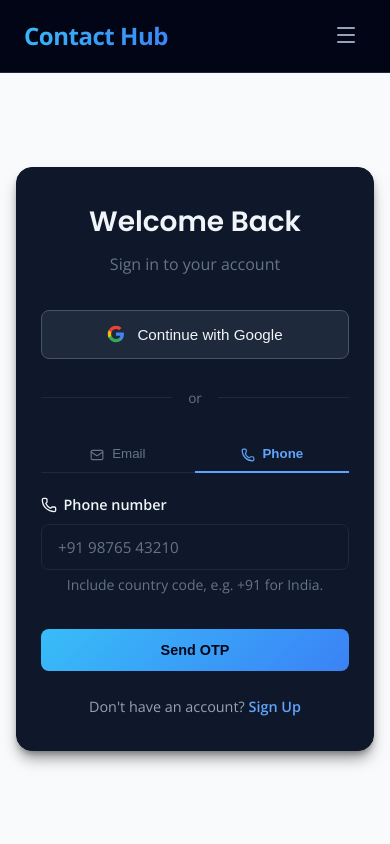
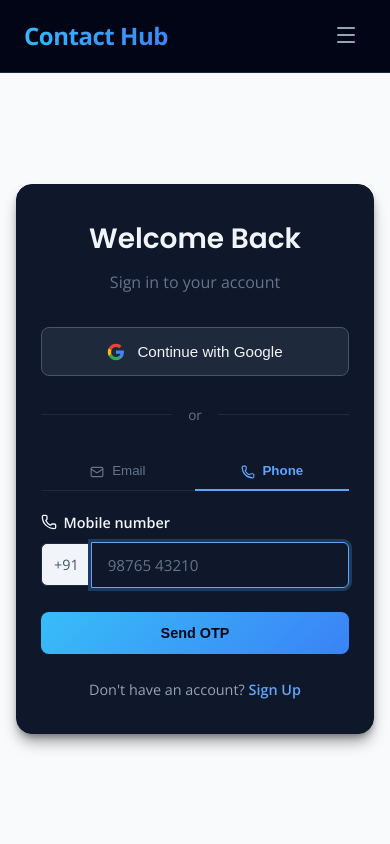
Before and after one commit to parassjain/professionals_frontend, a React (Vite) app: page /login in a window 390 px wide. Both pictures are taken after a click on the button "Phone". Shown: the top 844 px of the page. Built offline with nearby package versions, Linux system fonts and the light colour scheme; no server answers.

Commit message:
refactor(PhoneVerifyModal, Login): enhance phone number input with country code and validation

```diff
--- a/src/components/PhoneVerifyModal.jsx
+++ b/src/components/PhoneVerifyModal.jsx
@@ -81,18 +81,21 @@ export default function PhoneVerifyModal({ onClose, onVerified }) {
           <form onSubmit={handleSendOTP}>
             <div className="form-group">
               <label className="form-label">Phone number (with country code)</label>
+              <div style={{ display: 'flex', alignItems: 'center', gap: 0 }}>
+                <span style={{ padding: '0.55rem 0.75rem', background: 'var(--gray-100)', border: '1px solid var(--border)', borderRight: 'none', borderRadius: '6px 0 0 6px', color: 'var(--gray-600)', fontSize: '0.9rem', whiteSpace: 'nowrap' }}>+91</span>
                 <input
                   className="form-input"
+                  style={{ borderRadius: '0 6px 6px 0' }}
                   type="tel"
+                  inputMode="numeric"
+                  maxLength={10}
                   value={phone}
-                onChange={(e) => setPhone(e.target.value)}
-                placeholder="+91 98765 43210"
+                  onChange={(e) => setPhone(e.target.value.replace(/\D/g, '').slice(0, 10))}
+                  placeholder="98765 43210"
                   disabled={loading}
                   autoFocus
                 />
-              <p className="text-muted text-sm" style={{ marginTop: 4 }}>
-                Include the country code, e.g. +91 for India.
-              </p>
+              </div>
             </div>
             <div id="recaptcha-container" />
             <button className="btn btn-primary btn-full" type="submit" disabled={loading}>
@@ -102,7 +105,7 @@ export default function PhoneVerifyModal({ onClose, onVerified }) {
         ) : (
           <form onSubmit={handleVerifyOTP}>
             <p className="text-muted" style={{ marginBottom: '1rem', fontSize: '0.9rem' }}>
-              OTP sent to <strong>{phone}</strong>.{' '}
+              OTP sent to <strong>+91 {phone}</strong>.{' '}
               <button type="button" className="btn-link" onClick={() => { setStep('phone'); setOtp(''); setError(''); }}>
                 Change number
               </button>
--- a/src/pages/Login.jsx
+++ b/src/pages/Login.jsx
@@ -65,12 +65,13 @@ export default function Login() {
   const handleSendPhoneOTP = async (e) => {
     e.preventDefault();
     setError('');
+    if (!/^\d{10}$/.test(phoneNum.trim())) { setError('Enter a valid 10-digit mobile number.'); setLoading(false); return; }
     setLoading(true);
     try {
       if (!recaptchaRef.current) {
         recaptchaRef.current = new RecaptchaVerifier(firebaseAuth, 'login-recaptcha-container', { size: 'invisible' });
       }
-      const result = await signInWithPhoneNumber(firebaseAuth, phoneNum.trim(), recaptchaRef.current);
+      const result = await signInWithPhoneNumber(firebaseAuth, `+91${phoneNum.trim()}`, recaptchaRef.current);
       confirmationRef.current = result;
       setPhoneStep('otp');
     } catch (err) {
@@ -199,9 +200,23 @@ export default function Login() {
             {phoneStep === 'phone' ? (
               <form onSubmit={handleSendPhoneOTP}>
                 <div className="form-group">
-                  <label><Phone size={16} /> Phone number</label>
-                  <input type="tel" value={phoneNum} onChange={(e) => setPhoneNum(e.target.value)} required placeholder="+91 98765 43210" disabled={loading} autoFocus />
-                  <p className="text-muted text-sm" style={{ marginTop: 4 }}>Include country code, e.g. +91 for India.</p>
+                  <label><Phone size={16} /> Mobile number</label>
+                  <div style={{ display: 'flex', alignItems: 'center', gap: 0 }}>
+                    <span style={{ padding: '0.55rem 0.75rem', background: 'var(--gray-100)', border: '1px solid var(--border)', borderRight: 'none', borderRadius: '6px 0 0 6px', color: 'var(--gray-600)', fontSize: '0.9rem', whiteSpace: 'nowrap' }}>+91</span>
+                    <input
+                      className="form-input"
+                      style={{ borderRadius: '0 6px 6px 0' }}
+                      type="tel"
+                      inputMode="numeric"
+                      maxLength={10}
+                      value={phoneNum}
+                      onChange={(e) => setPhoneNum(e.target.value.replace(/\D/g, '').slice(0, 10))}
+                      required
+                      placeholder="98765 43210"
+                      disabled={loading}
+                      autoFocus
+                    />
+                  </div>
                 </div>
                 <div id="login-recaptcha-container" />
                 <button type="submit" className="btn btn-primary btn-full" disabled={loading}>
@@ -211,7 +226,7 @@ export default function Login() {
             ) : (
               <form onSubmit={handleVerifyPhoneOTP}>
                 <p className="text-muted" style={{ marginBottom: '1rem', fontSize: '0.9rem' }}>
-                  OTP sent to <strong>{phoneNum}</strong>.{' '}
+                  OTP sent to <strong>+91 {phoneNum}</strong>.{' '}
                   <button type="button" className="btn-link" onClick={() => { setPhoneStep('phone'); setOtp(''); setError(''); }}>Change</button>
                 </p>
                 <div className="form-group">
```
Lines whose indentation alone changed are shown as unchanged.
